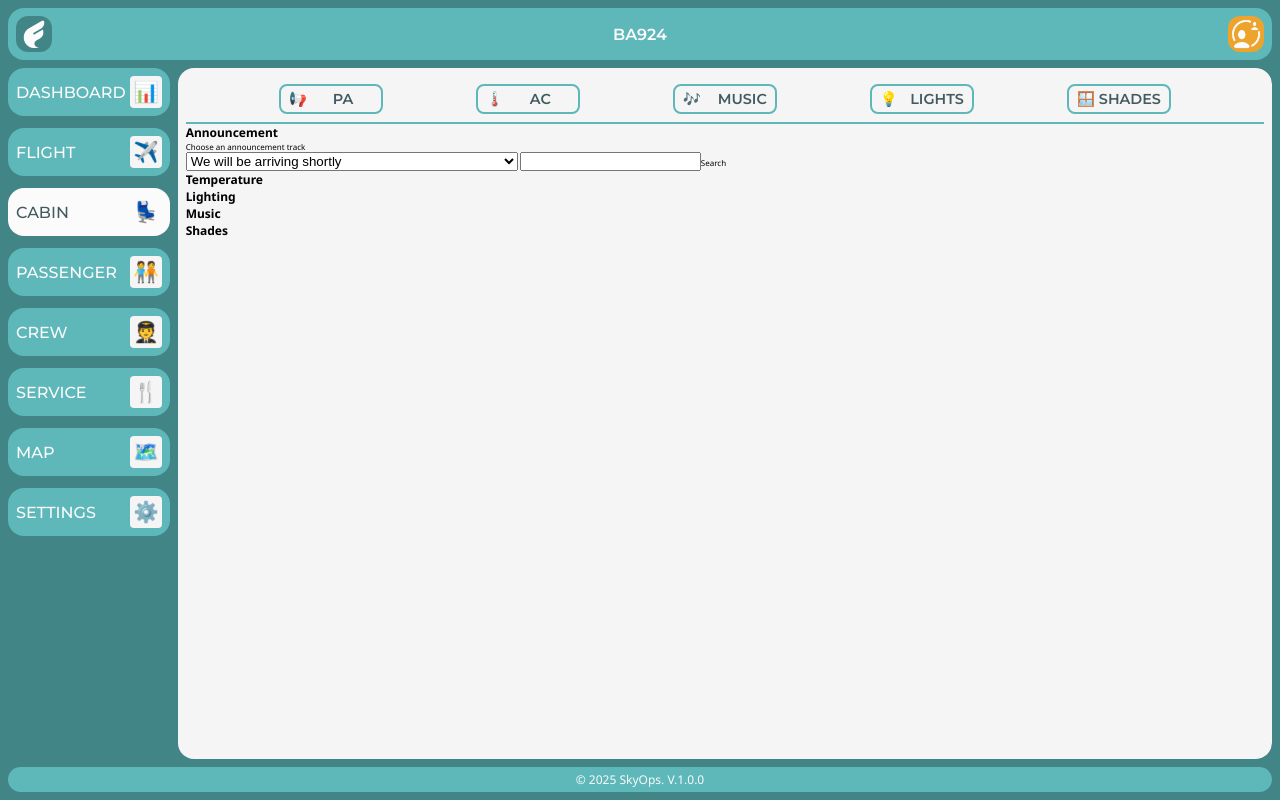
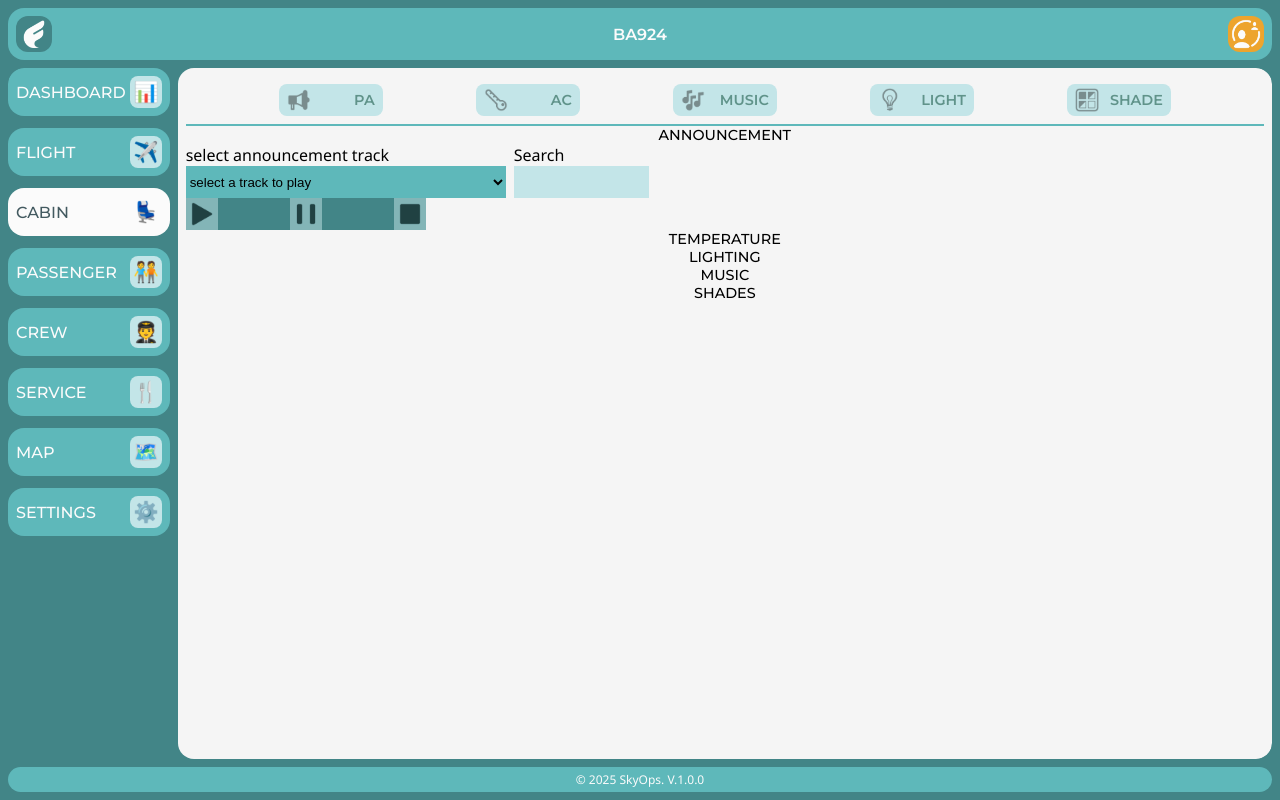
Before and after one commit to wayneleemizuno/skyops-admin, a plain HTML site: page cabin.html in a window 1280 px wide. Drawn offline with Linux system fonts and the light colour scheme; a web font is replaced by a local one.

Commit message:
Adding content
Adding content, minor UI tweaks

```diff
--- a/cabin.html
+++ b/cabin.html
@@ -87,36 +87,47 @@
                 <nav class="cabin-menu-container">
                     <ul class="cabin-menu">
                         <li class="cabin-menu-item">
-                            <a class="cabin-menu-item-ico cabin-menu-link" href="#">📢</a>
+                            <a class="cabin-menu-link" href="#"><img class="cabin-menu-item-ico"
+                                    src="img/cabin_page/cabin_menu_pa.png" alt="loud speaker bw emoji"></a>
                             <a class="cabin-menu-item-text cabin-menu-link" href="#">PA</a>
                         </li>
                         <li class="cabin-menu-item">
-                            <a class="cabin-menu-item-ico cabin-menu-link" href="#">🌡️</a>
+                            <a class="cabin-menu-link" href="#"><img class="cabin-menu-item-ico"
+                                    src="img/cabin_page/cabin_menu_ac.png" alt="thermometer bw emoji"></a>
                             <a class="cabin-menu-item-text cabin-menu-link" href="#">AC</a>
                         </li>
                         <li class="cabin-menu-item">
-                            <a class="cabin-menu-item-ico cabin-menu-link" href="#">🎶</a>
+                            <a class="cabin-menu-link" href="#"><img class="cabin-menu-item-ico"
+                                    src="img/cabin_page/cabin_menu_music.png" alt="musical notes bw
+                                emoji"></a>
                             <a class="cabin-menu-item-text cabin-menu-link" href="#">Music</a>
                         </li>
                         <li class="cabin-menu-item">
-                            <a class="cabin-menu-item-ico cabin-menu-link" href="#">💡</a>
-                            <a class="cabin-menu-item-text cabin-menu-link" href="#">Lights</a>
+                            <a class="cabin-menu-link" href="#"><img class="cabin-menu-item-ico"
+                                    src="img/cabin_page/cabin_menu_light.png" alt="light bulb bw emoji"></a>
+                            <a class="cabin-menu-item-text cabin-menu-link" href="#">Light</a>
                         </li>
                         <li class="cabin-menu-item">
-                            <a class="cabin-menu-item-ico cabin-menu-link" href="#">🪟</a>
-                            <a class="cabin-menu-item-text cabin-menu-link" href="#">Shades</a>
+                            <a class="cabin-menu-link" href="#"><img class="cabin-menu-item-ico"
+                                    src="img/cabin_page/cabin_menu_shade.png" alt="window bw emoji"></a>
+                            <a class="cabin-menu-item-text cabin-menu-link" href="#">Shade</a>
                         </li>
                     </ul>
                 </nav>
 
                 <section class="cabin-control-container cabin-control-container-pa">
                     <h2 class="cabin-control-category-title">Announcement</h2>
-                    <label for="pa-lib">Choose an announcement track<br>
-                        <select name="pa-lib" id="pa-lib">
+                    <div class="pa-selection-container">
+                        <div class="pa-selection-dropdown-container">
+                            <label for="pa-lib">
+                                <p class="description-label">select announcement track</p>
+                                <select name="pa-lib" id="pa-lib" class="pa-selection-dropdown">
                                     <optgroup label="Hospitality">
+                                        <option value="default" selected>select a track to play</option>
                                         <option value="arrival">We will be arriving shortly</option>
                                         <option value="breakfast">Breakfast is now being served</option>
-                                <option value="weather">The weather at our destination is sunny and warm</option>
+                                        <option value="weather">The weather at our destination is sunny and warm
+                                        </option>
                                         <option value="welcome">Welcome aboard and thank you for choosing us</option>
                                     </optgroup>
                                     <optgroup label="Safety">
@@ -133,11 +144,24 @@
                                     </optgroup>
                                 </select>
                             </label>
-                    <label for="pa-search"><input type="search" name="pa-search" id="pa-search">Search</label>
+                        </div>
+                        <div class="pa-search-container">
+                            <label for="pa-search">
+                                <p class="description-label">Search</p><input type="search" name="pa-search"
+                                    id="pa-search" class="pa-search-bar">
+                            </label>
+                        </div>
 
+                    </div>
 
-
-
+                    <div class="pa-audio-control-bar">
+                        <img class="audio-control-btn" src="img/cabin_page/audio_play_button.png"
+                            alt="audio_play_button">
+                        <img class="audio-control-btn" src="img/cabin_page/audio_pause_button.png"
+                            alt="audio_pause_button">
+                        <img class="audio-control-btn" src="img/cabin_page/audio_stop_button.png"
+                            alt="audio_play_button">
+                    </div>
                 </section>
 
                 <section class="cabin-control-container cabin-control-container-ac">
--- a/css/app.css
+++ b/css/app.css
@@ -15,6 +15,7 @@ a {
 /*-----GLOBAL VARIABLES-----*/
 :root {
 	/* colors */
+	/* --default theme-- */
 	--color-primary: #5eb8ba;
 	--color-analogous: #428587;
 	--color-analogous-lighter: #c3e5e8;
@@ -31,6 +32,18 @@ html {
 	font-size: 62.5%;
 	font-family: "Noto Sans", sans-serif;
 	background-color: var(--color-alt-background);
+}
+
+optgroup {
+	font-size: 1.8rem;
+	color: var(--color-neutral-constrast);
+	background: var(--color-analogous-lighter);
+}
+
+option {
+	font-family: "Noto Sans";
+	font-size: 1.5rem;
+	background: var(--color-light-background);
 }
 
 .app-container {
@@ -99,16 +112,6 @@ html {
 	background-color: var(--color-complimentary);
 }
 
-.top-menu-container {
-	display: none;
-}
-
-.top-info-container {
-	display: flex;
-	gap: 0.5rem;
-	width: 80%;
-}
-
 /* NAVIGATION BAR */
 .menu-container {
 	overflow: scroll;
@@ -157,12 +160,12 @@ html {
 	justify-content: center;
 	align-items: center;
 	width: 4rem;
-	border-radius: 0.5rem;
+	border-radius: 1rem;
 	padding: 0.5rem;
 }
 
 .menu-item-icon {
-	background-color: var(--color-alt-background);
+	background-color: var(--color-analogous-lighter);
 }
 
 .menu-link {
@@ -547,9 +550,10 @@ html {
 }
 
 /*-----Cabin Page-----*/
-/* .cabin-content-container {
-	width: 100%;
-} */
+.cabin-menu-container {
+	position: sticky;
+	top: 0;
+}
 
 .cabin-menu {
 	list-style: none;
@@ -570,7 +574,7 @@ html {
 	font-weight: 600;
 	text-transform: uppercase;
 	color: var(--color-analogous);
-	border: 2px solid var(--color-primary);
+	background-color: var(--color-analogous-lighter);
 	gap: 0.5rem;
 	max-width: 13rem;
 	width: 100%;
@@ -580,23 +584,84 @@ html {
 
 .cabin-menu-item:hover,
 .cabin-menu-item:active {
-	background-color: var(--color-analogous-lighter);
-	border: 2px solid var(--color-analogous-lighter);
+	background-color: var(--color-primary);
 }
 
 .cabin-menu-link {
 	display: flex;
 	width: 100%;
 	height: 100%;
+	align-items: center;
 }
 
 .cabin-menu-item-text {
-	justify-content: left;
+	justify-content: right;
 }
 
 .cabin-menu-link,
 .cabin-menu-link:visited {
-	color: var(--color-neutral-constrast);
+	color: var(--color-soft-contrast);
+}
+
+.cabin-control-category-title {
+	font-size: 1.8rem;
+	font-weight: 500;
+	font-family: Montserrat;
+	text-transform: uppercase;
+	text-align: center;
+}
+
+.description-label {
+	font-size: 2rem;
+}
+
+/* Cabin Page - PA Announcement Section*/
+.pa-selection-container {
+	display: flex;
+	flex-wrap: wrap;
+	gap: 1rem;
+}
+.pa-selection-dropdown {
+	width: 100%;
+	max-width: 40rem;
+	background-color: var(--color-primary);
+	height: 4rem;
+	overflow: hidden;
+	text-overflow: ellipsis;
+	border: none;
+}
+
+input[type="search"] {
+	font-size: 1.5rem;
+	font-family: "Noto Sans";
+	width: 100%;
+	max-width: 40rem;
+	background-color: var(--color-analogous-lighter);
+	height: 4rem;
+	border: none;
+}
+
+.pa-audio-control-bar {
+	max-width: 30rem;
+	width: 100%;
+	display: flex;
+	justify-content: space-between;
+	gap: 2rem;
+	background-color: var(--color-analogous);
+}
+
+.audio-control-btn {
+	width: 100%;
+	max-width: 4rem;
+	padding: 0.5rem;
+	opacity: 0.5;
+	background-color: var(--color-analogous-lighter);
+}
+
+.cabin-menu-item-ico {
+	width: 100%;
+	max-width: 3rem;
+	opacity: 0.45;
 }
 
 /*-----Crew Page-----*/
--- a/css/media_queries.css
+++ b/css/media_queries.css
@@ -217,7 +217,6 @@
 	}
 
 	.cabin-menu-item-ico {
-		justify-content: center;
-		align-items: center;
+		justify-self: center;
 	}
 }
```
Also changed, not shown: flight.html (+3 -3 lines), img/cabin_page/audio_pause_button.png (added), img/cabin_page/audio_play_button.png (added), img/cabin_page/audio_stop_button.png (added), img/cabin_page/cabin_menu_ac.png (added), img/cabin_page/cabin_menu_light.png (added), img/cabin_page/cabin_menu_music.png (added), img/cabin_page/cabin_menu_pa.png (added), img/cabin_page/cabin_menu_shade.png (added). Lines whose indentation alone changed are shown as unchanged.
